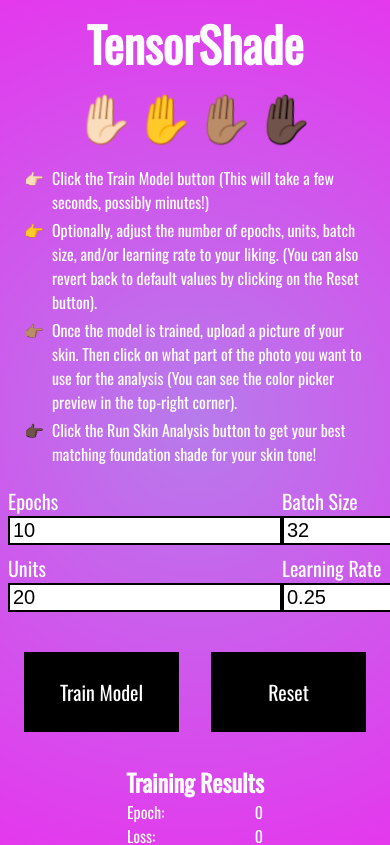
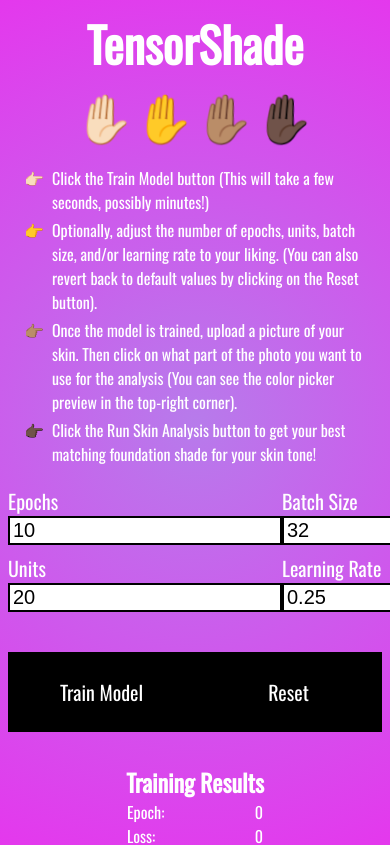
Before and after one commit to KaylaKremer/TensorShade, a React (Vite) app: page / in a window 390 px wide. Shown: the top 845 px of the page. Built offline with nearby package versions, Linux system fonts and the light colour scheme.

Commit message:
Fix alignment issue of instructions and training model elements to make responsive

```diff
--- a/scss/header.scss
+++ b/scss/header.scss
@@ -21,7 +21,7 @@
     .instructions-list {
         padding-inline-start: 0 !important;
         margin: 0 1rem;
-        max-width: 500px;
+        max-width: 30rem;
         .instructions-step {
             list-style-type: none;
             display: flex;
--- a/scss/train-model.scss
+++ b/scss/train-model.scss
@@ -3,7 +3,7 @@
     justify-content: space-between;
     align-items: center;
     margin: 1rem auto;
-    width: 26rem;
+    max-width: 30rem;
     .input-group {
         display: flex;
         flex-flow: column;
@@ -28,9 +28,10 @@
 
 .training-model {
     display: flex;
-    justify-content: center;
+    justify-content: space-between;
     align-items: center;
-    margin: 1rem 0;
+    max-width: 30rem;
+    margin: 2rem auto;
     .button {
         width: 10rem;
         height: 3rem;
@@ -43,7 +44,6 @@
         justify-content: center;
         padding: 1rem;
         text-decoration: none;
-        margin: 1rem;
         &:hover {
             text-decoration: underline;
             cursor: pointer;
```
